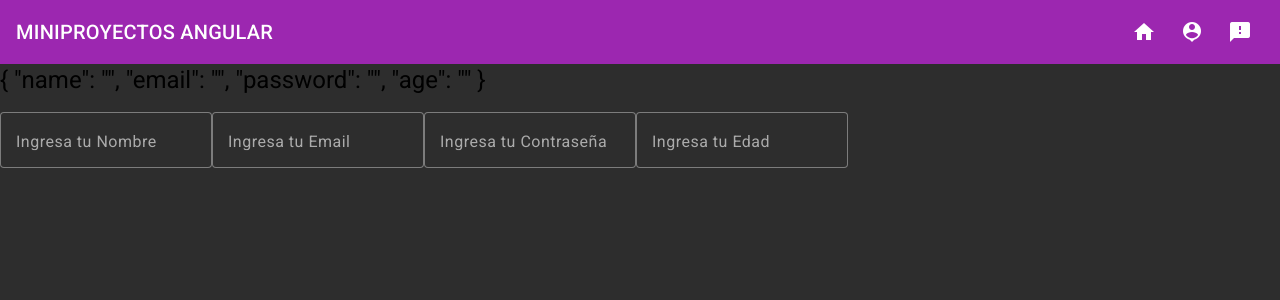
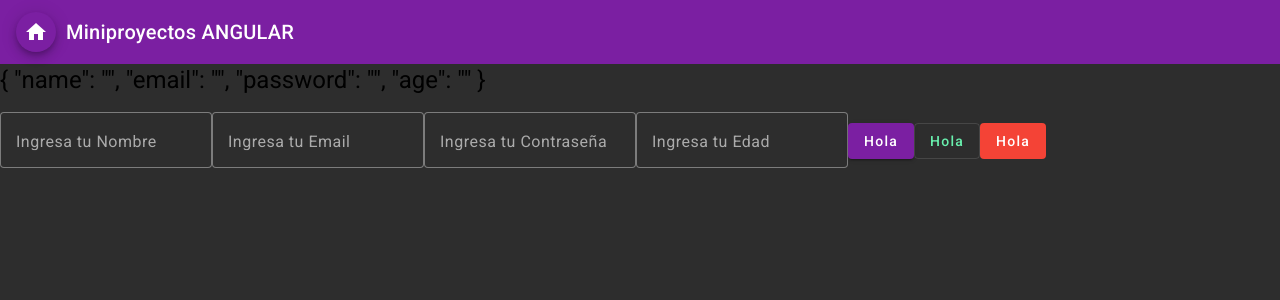
Before and after one commit to GusEngers/angular-practice-and-projects, an Angular app in the folder projects/: page /reactive-form in a window 1280 px wide. Shown: the top 300 px of the page. Built offline with nearby package versions, Linux system fonts and the light colour scheme.

Commit message:
modularizando y distinguiendo componentes

```diff
--- a/projects/src/app/app.component.html
+++ b/projects/src/app/app.component.html
@@ -1,5 +1,5 @@
 <div>
-	<mat-toolbar class="navbar-bg">
+	<!-- <mat-toolbar color="primary">
 		<span>MINIPROYECTOS ANGULAR</span>
 		<span class="example-spacer"></span>
 		<button
@@ -37,7 +37,8 @@
 				>feedback</mat-icon
 			>
 		</button>
-	</mat-toolbar>
+	</mat-toolbar> -->
+	<main-nav-bar></main-nav-bar>
 
 	<div>
 		<router-outlet></router-outlet>
--- a/projects/src/app/app.module.ts
+++ b/projects/src/app/app.module.ts
@@ -14,6 +14,9 @@ import { CalculadoraComponent } from './calculadora/calculadora.component';
 import { PruebasComponent } from './components/pruebas/pruebas.component';
 import { PruebaComponent } from './components/prueba/prueba.component';
 import { ReactiveFormComponent } from './components/reactive-form/reactive-form.component';
+
+// Imports de Modulos
+import { MainAppModule } from './modules/main-app/main-app.module';
 
 @NgModule({
   declarations: [
@@ -34,6 +37,7 @@ import { ReactiveFormComponent } from './components/reactive-form/reactive-form.
     AngularMaterialModule,
     FormsModule,
     ReactiveFormsModule,
+    MainAppModule,
   ],
   providers: [],
   bootstrap: [AppComponent],
--- a/projects/src/app/components/reactive-form/reactive-form.component.html
+++ b/projects/src/app/components/reactive-form/reactive-form.component.html
@@ -27,6 +27,7 @@
 		<mat-label>Ingresa tu Contraseña</mat-label>
 		<input
 			matInput
+			color="primary"
 			type="password"
 			placeholder="Contraseña"
 			formControlName="password" />
@@ -51,4 +52,7 @@
 			>La "Edad" debe ser mayor a 18</mat-error
 		>
 	</mat-form-field>
+	<button mat-raised-button color="primary">Hola</button>
+	<button mat-stroked-button color="accent">Hola</button>
+	<button mat-flat-button color="warn">Hola</button>
 </form>
--- /dev/null
+++ b/projects/src/app/modules/main-app/components/nav-bar/nav-bar.component.css
@@ -0,0 +1,3 @@
+.spacing-span {
+	width: 10px;
+}
--- /dev/null
+++ b/projects/src/app/modules/main-app/components/nav-bar/nav-bar.component.html
@@ -0,0 +1,7 @@
+<mat-toolbar color="primary">
+	<button mat-mini-fab color="primary" [routerLink]="['']">
+		<mat-icon>home</mat-icon>
+	</button>
+	<span class="spacing-span"></span>
+	<span>Miniproyectos ANGULAR</span>
+</mat-toolbar>
```
Also changed, not shown: projects/src/app/modules/main-app/components/nav-bar/nav-bar.component.ts (added, +8 -0 lines), projects/src/app/modules/main-app/main-app.module.ts (added, +15 -0 lines), projects/src/app/modules/material/material.module.ts (added, +13 -0 lines), projects/src/app/modules/projects/projects.module.ts (added, +12 -0 lines).
